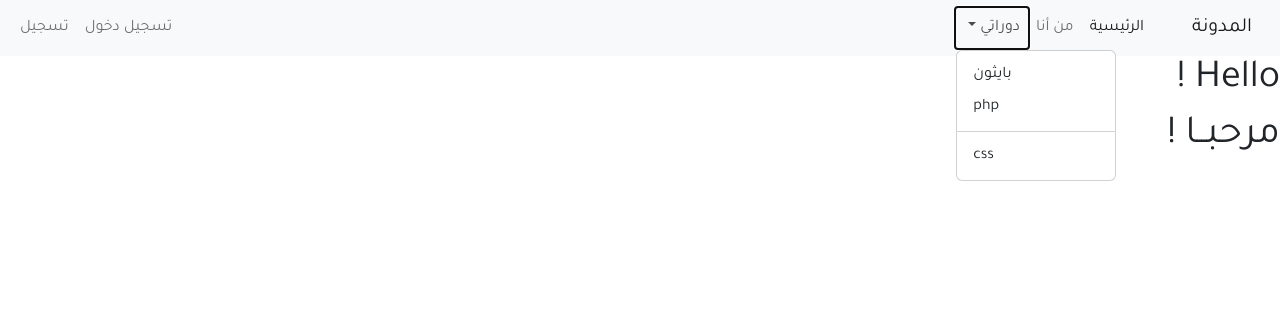
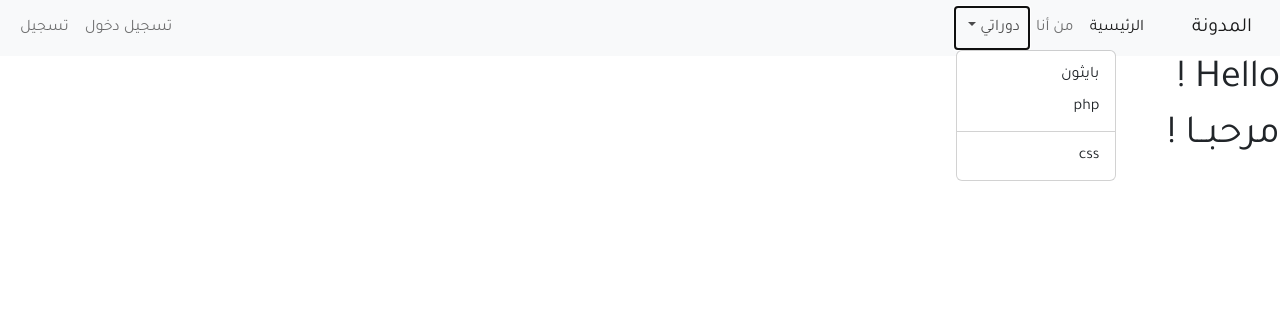
Before and after one commit to fatmasaif/blog-django-ar-, a Django app: page / in a window 1280 px wide, after a click on "دوراتي". Shown: the top 316 px of the page. Run offline with Django 4.2, Linux system fonts and the light colour scheme; some libraries are stand-ins or nearby versions.

Commit message:
change direction dropdrawn

```diff
--- a/src/blog/templates/blog/index.html
+++ b/src/blog/templates/blog/index.html
@@ -71,3 +71,4 @@
 
 </body>
 </html>
+<!--  -->
--- a/src/static/css/main.css
+++ b/src/static/css/main.css
@@ -14,3 +14,7 @@ body {
     font-family: 'Tajawal',sans-serif;
 
 }
+
+.dropdown-menu .dropdown-item{
+    text-align: right;
+}
```
